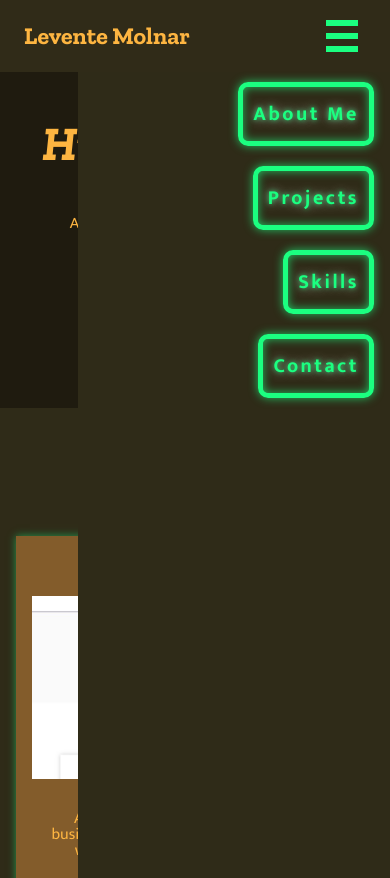
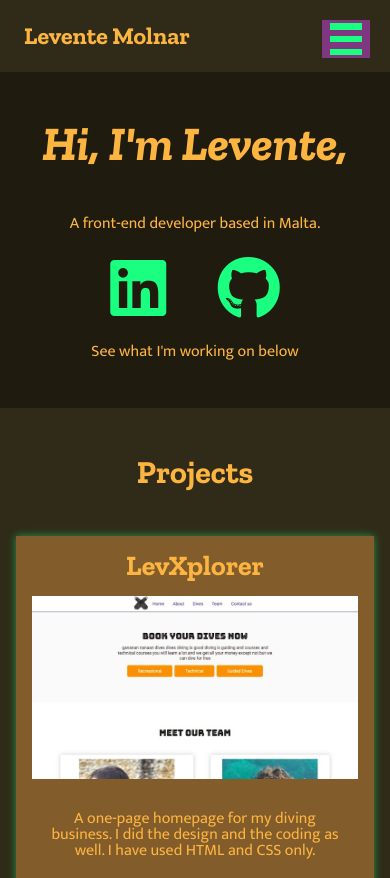
Before and after one commit to L3cso/portfolio, a plain HTML site: page index.html in a window 390 px wide. Shown: the top 878 px of the page. Drawn offline with nearby package versions, Linux system fonts and the light colour scheme.

Commit message:
finish animated hamburger menu

```diff
--- a/index.html
+++ b/index.html
@@ -13,11 +13,11 @@
 <body>
     <header>
         <h4>Levente Molnar</h4>
-        <div class="hamburger">
-            <div class="hamburger-item"></div>
-        </div>
-        <nav>
-            <ul>
+        <nav class="navbar">
+            <div class="hamburger">
+                <div class="hamburger-item"></div>
+            </div>
+            <ul class="nav-ul">
                 <li><a href="#about" class="nav-button">About Me</a></li>
                 <li><a href="#projects" class="nav-button">Projects</a></li>
                 <li><a href="#skills" class="nav-button">Skills</a></li>
@@ -79,6 +79,8 @@
             <a href="https://www.linkedin.com/in/levente-molnar-6556311a5/" class="icon linkedin" target="_blank"></a>
         </section>
     </main>
+
+    <script src="./resources/javascript/main.js"></script>
 </body>
 
 
--- a/resources/css/styles.css
+++ b/resources/css/styles.css
@@ -174,17 +174,22 @@ header {
 
 /*===================MENU======================*/
 
-nav {
-    /* margin-left: auto; */
-    /* display: none; */
+.navbar {
     position: fixed;
-    top: 4.5rem;
-    right: 0%;
-    width: 80%;
+    top: 0;
+    right: 0;
+    transform: translateX(100%);
+    width: 50vw;
     height: 100vh;
     background-color: hsl(48, 33%, 14%);
+    transition: transform 300ms cubic-bezier(.5, 0, .5, 1);
+}
 
+.change {
+    transform: translateX(0%);
 }
+
+
 nav ul {
     display: flex;
     flex-direction: column;
@@ -201,43 +206,75 @@ nav a {
 }
 
 
-
-
 .hamburger {
-    width: 2em;
-    height: 2em;
-    position: fixed;
-    right: 2em;
+    padding: 1em 0.5em;
+    /* width: 2em;
+    height: 2em; */
+    position: absolute;
+    left: -1.25em;
     top: 1.25em;
+    cursor: pointer;
+    background:rgb( 127, 55, 128);
+    transform: translateX(-100%);
+    /* z-index: 2; */
+    /* position: absolute;
+    top: 2em;
+    left: 0;
+    padding: 1em .5em;
+    border: 0; */
 
 }
 
+.hamburger-item, .hamburger-item::before, .hamburger-item::after {
+    width: 2em;
+    height: 0.4em;
+    background-color: rgb( 27, 255, 128);
+    transition: transform 250ms ease-in-out;
+}
+
 .hamburger-item {
-    width: 100%;
-    height: 0.4em;
+
     position: relative;
-    background-color: rgb( 27, 255, 128);
 }
 
 .hamburger-item::before {
     content: '';
-    width: 100%;
-    height: 0.4em;
     position: absolute;
-    top: 0.8em;
-    left: 0em;
-    background-color: rgb( 27, 255, 128);
+    top: -0.8em;
+    left: 0;
 }
 
 .hamburger-item::after {
     content: "";
-    width: 100%;
+    position: absolute;
+    top: 0.8em;
+    left: 0em;
+}
+
+
+
+.change .hamburger-item {
+    width: 2em;
     height: 0.4em;
-    position: absolute;
-    top: 1.6em;
-    left: 0em;
+    position: relative;
     background-color: rgb( 27, 255, 128);
+    /* transform: scaleX(0%); */
+    transform: rotate(405deg);
+
 }
+
+ .change .hamburger-item::before {
+    transform: scaleX(0%);
+}
+
+ .change .hamburger-item::after {
+    transform: rotate(455deg) translate(-.8em);
+}
+
+
+
+
+
 
 
 
@@ -328,7 +365,7 @@ section {
     header {
         justify-content: center;
     }
-    nav {
+    .navbar {
         display: flex;
         position: static;
         background: none;
--- /dev/null
+++ b/resources/javascript/main.js
@@ -0,0 +1,6 @@
+const hamburger = document.querySelector('.hamburger');
+const navbar = document.querySelector('.navbar');
+
+hamburger.addEventListener('click', () => {
+    navbar.classList.toggle('change');
+});
```
